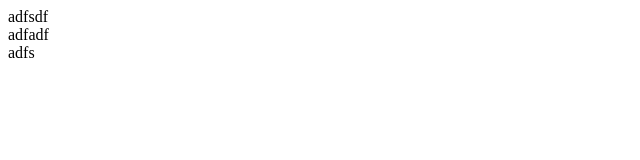
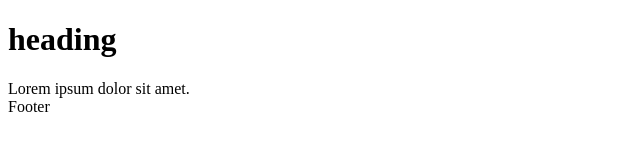
Before and after one commit to Kuper18/test, a plain HTML site: page index.html in a window 1280 px wide. Shown: the whole page, without its empty margins (0-640 px from the left). Drawn offline with Linux system fonts and the light colour scheme.

Commit message:
add heading section footer This is a combination of 3 commits.

```diff
--- a/index.html
+++ b/index.html
@@ -7,9 +7,15 @@
   </head>
   <body>
     <div class="container">
-      <header>adfsdf</header>
-      <main>adfadf</main>
-      <footer>adfs</footer>
+      <header>
+        <h1>heading</h1>
+      </header>
+      <main>
+        <section>
+          Lorem ipsum dolor sit amet.
+        </section>
+      </main>
+      <footer>Footer</footer>
     </div>
   </body>
 </html>
```
